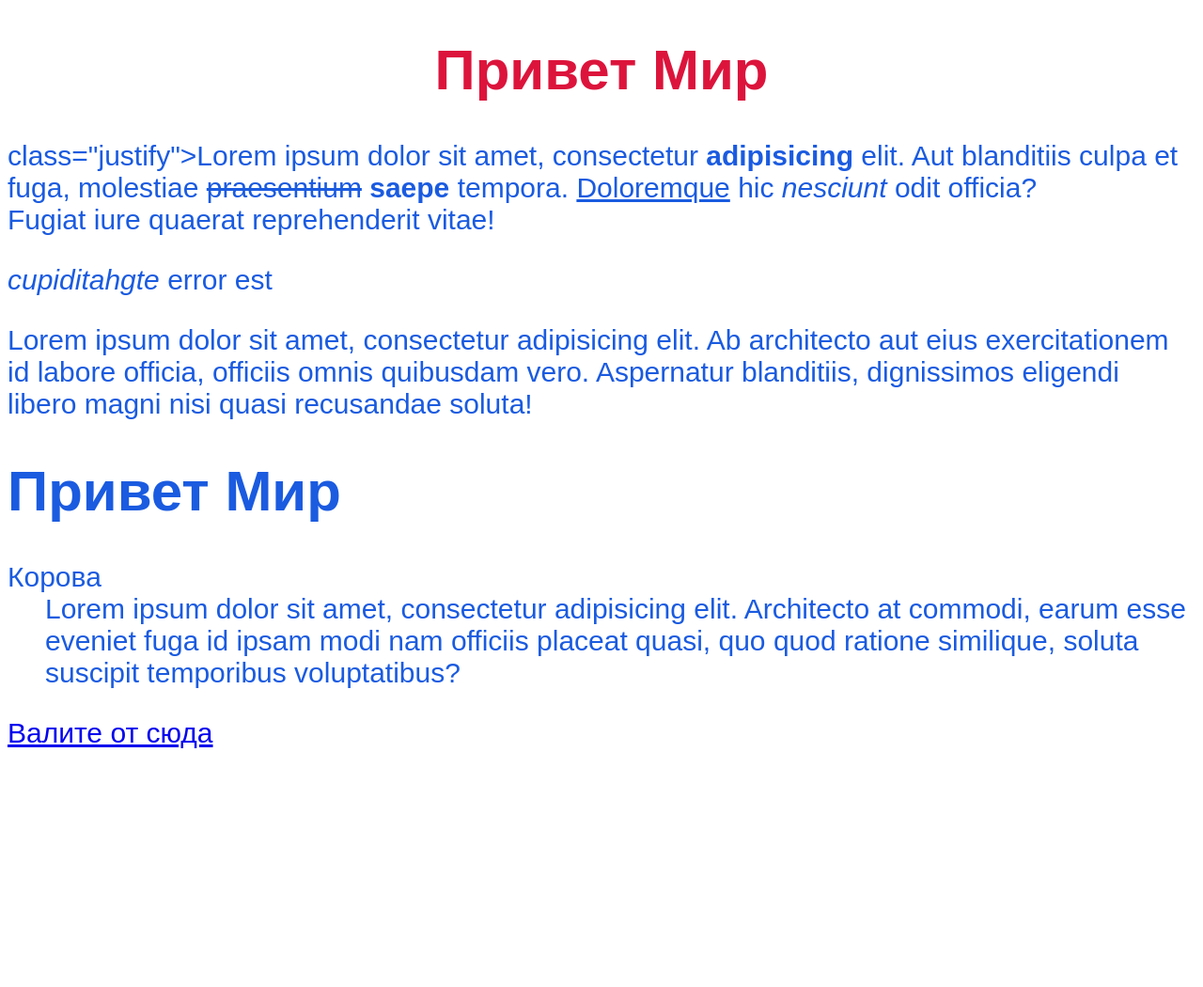
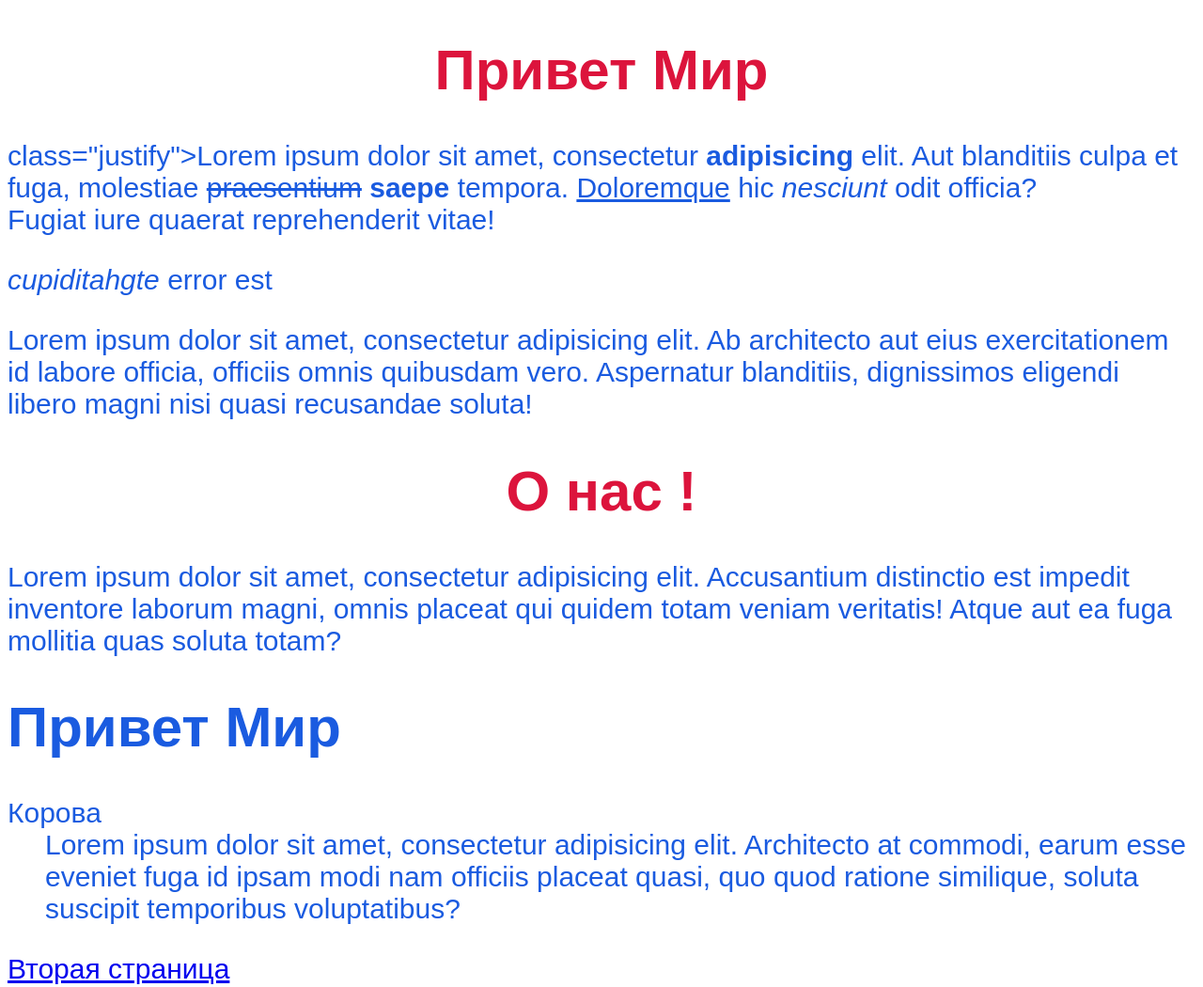
Before and after one commit to Alexandr51/WEB, a plain HTML site: page lessons/index.html in a window 1280 px wide. Shown: the whole page at 94% size. Before the commit the page ends 805 px from the top, so only its background shows below. Drawn offline with Linux system fonts and the light colour scheme.

Commit message:
13.06.2021 13:06
add html Link.html

```diff
--- a/lessons/index.html
+++ b/lessons/index.html
@@ -20,6 +20,10 @@
     officiis omnis quibusdam vero. Aspernatur blanditiis, dignissimos eligendi libero magni nisi quasi recusandae
     soluta!</p>
 
+<h1 class="title">О нас !</h1>
+<p>Lorem ipsum dolor sit amet, consectetur adipisicing elit. Accusantium distinctio est impedit inventore laborum magni,
+    omnis placeat qui quidem totam veniam veritatis! Atque aut ea fuga mollitia quas soluta totam?</p>
+
 <h1 class="title_2">Привет Мир </h1>
 <dl>
     <dt>
@@ -29,7 +33,7 @@
         ipsam modi nam officiis placeat quasi, quo quod ratione similique, soluta suscipit temporibus voluptatibus?
     </dd>
 </dl>
-<a href="https://schoolsw3.com" target="_blank">Валите от сюда</a>
+<a href="Link.html" target="_blank">Вторая страница</a>
 
 
 </body>
```
Also changed, not shown: lessons/Link.html (added, +18 -0 lines).
